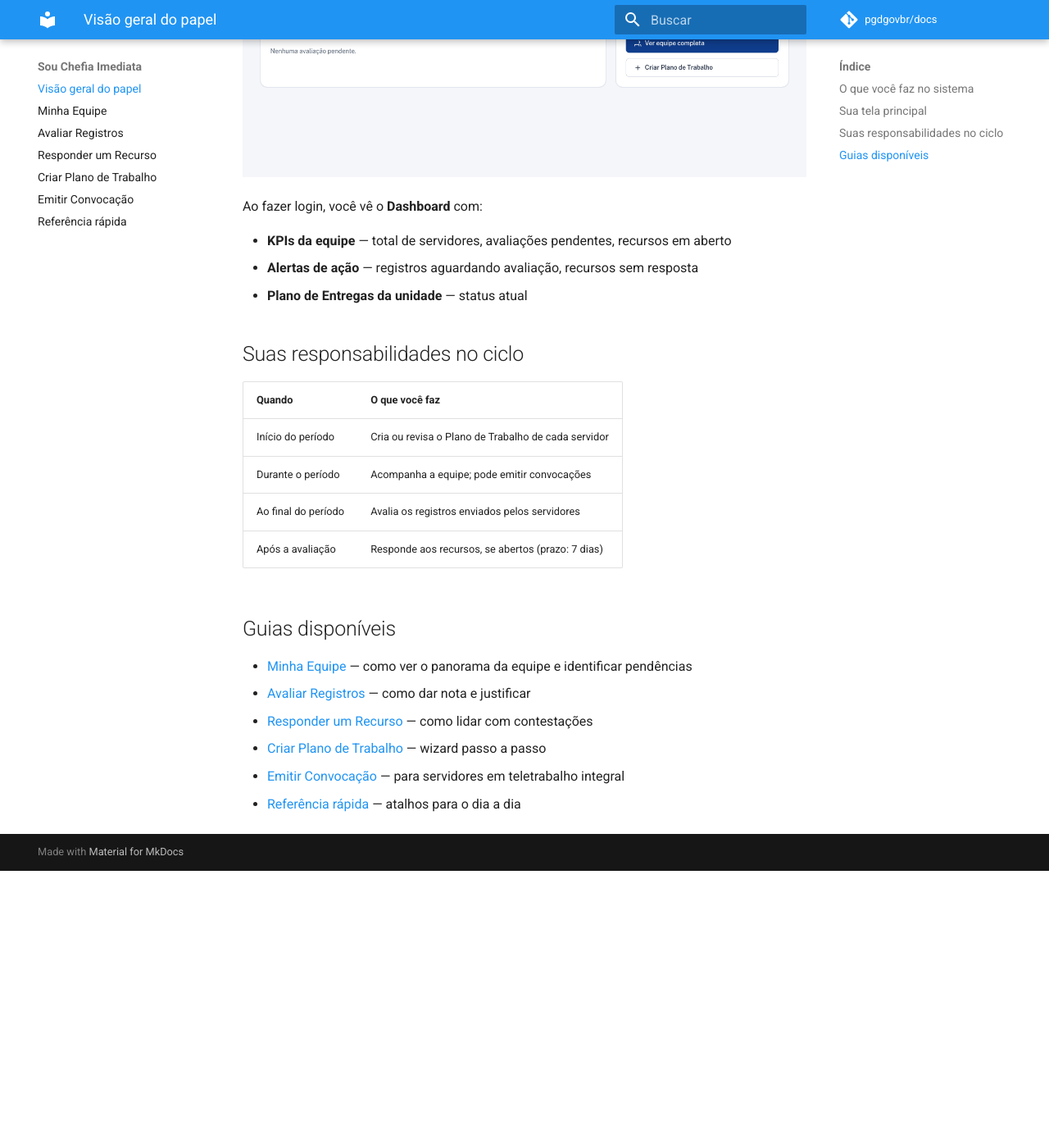
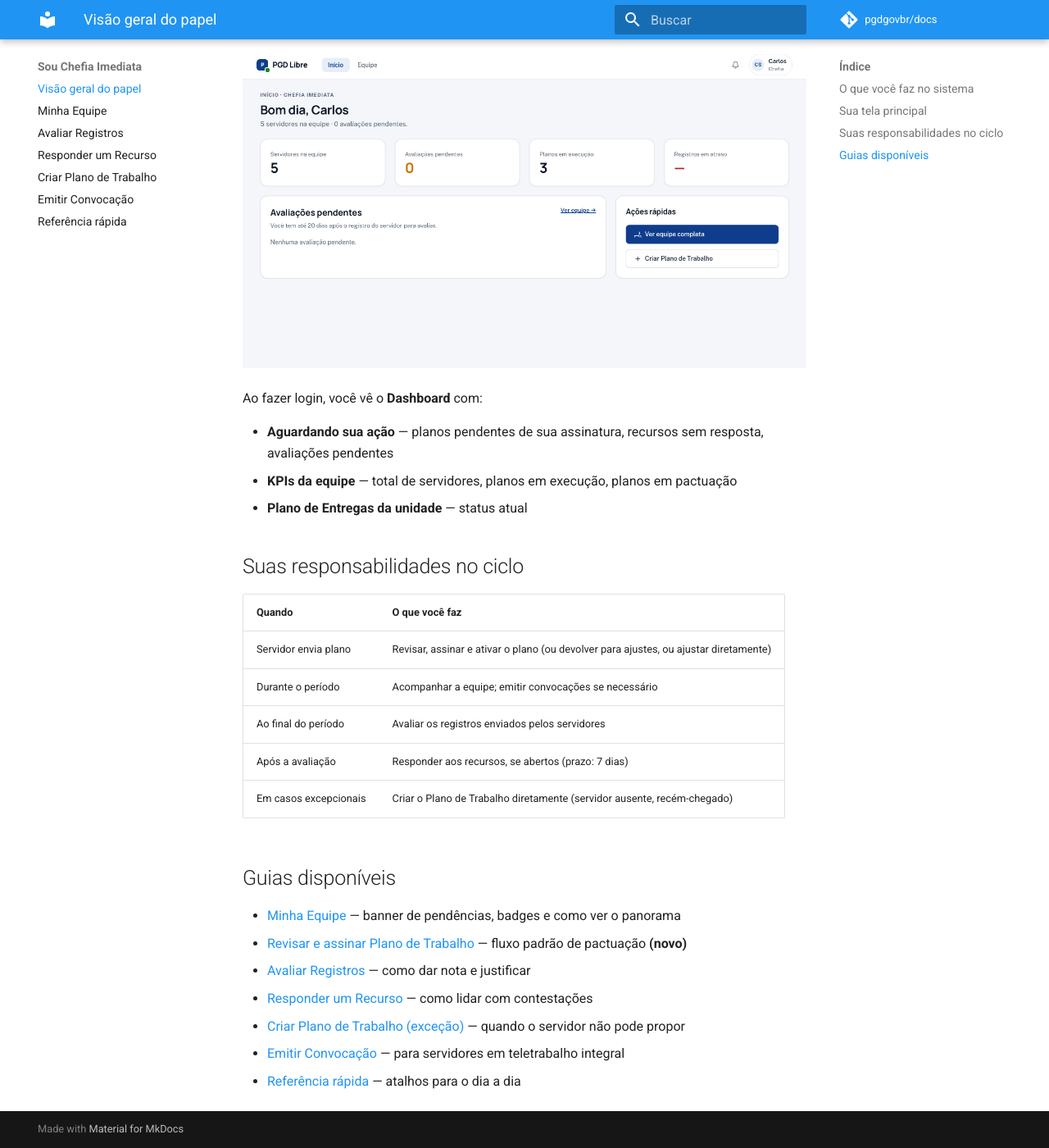
Before and after one commit to pgdgovbr/docs, an MkDocs documentation site: the page built from docs/chefia/visao-geral.md, in a window 1280 px wide and 1400 px high, scrolled down 1449 px. Shown: the whole window at 82% size. Built offline with MkDocs 1.6.1 and Material for MkDocs 9.7.7, drawn with Linux system fonts in a browser that asks for light colours; comment, search, counter and statistics services are not loaded; before the commit the page ends 2511 px from its top, so only the background shows below that; some of the changed text lies outside the part shown.

Commit message:
docs(chefia): adicionar revisar-plano, renomear criar-plano para excecao, atualizar minha-equipe/visao-geral
- Nova pagina chefia/revisar-plano.md (fluxo padrao: revisar, assinar, devolver, ajustar)
- Renomeada chefia/criar-plano.md -> chefia/criar-plano-excecao.md com aviso destacado e passo 0
- visao-geral: diagrama com servidor propoe -> chefia revisa; tabela de responsabilidades atualizada
- minha-equipe: banner consolidado de pendencias, badges V2 (aguardando assinatura, voce ajustou, rascunho)
- referencia-rapida: acoes de revisar/ajustar e status V2

Co-Authored-By: Claude Opus 4.7 (1M context) <noreply@anthropic.com>

````diff
--- a/docs/chefia/visao-geral.md
+++ b/docs/chefia/visao-geral.md
@@ -1,17 +1,19 @@
 # Visão geral — Chefia Imediata
 
-Como chefia imediata, você gerencia sua equipe direta no PGD: cria os planos de trabalho, avalia os registros mensais e responde aos recursos.
+Como chefia imediata, você acompanha sua equipe direta no PGD: **revisa e assina os Planos de Trabalho propostos pelos servidores**, avalia os registros mensais e responde aos recursos. Criar o PT diretamente passa a ser caso de exceção.
 
 ## O que você faz no sistema
 
 ```mermaid
 graph TD
-    A[Criar Plano de<br/>Trabalho para o servidor] --> B[Servidor executa<br/>e registra]
-    B --> C[Você avalia o<br/>registro com nota 1–5]
-    C --> D{Servidor<br/>contestou?}
-    D -->|Não| E[Período encerrado]
-    D -->|Sim| F[Você responde<br/>ao recurso]
-    F --> E
+    A[Servidor propõe<br/>Plano de Trabalho] --> B[Você revisa<br/>e assina]
+    B --> C[Plano em execução]
+    C --> D[Servidor registra]
+    D --> E[Você avalia<br/>com nota 1–5]
+    E --> F{Servidor<br/>contestou?}
+    F -->|Não| G[Período encerrado]
+    F -->|Sim| H[Você responde<br/>ao recurso]
+    H --> G
 ```
 
 ## Sua tela principal
@@ -20,24 +22,26 @@ graph TD
 
 Ao fazer login, você vê o **Dashboard** com:
 
-- **KPIs da equipe** — total de servidores, avaliações pendentes, recursos em aberto
-- **Alertas de ação** — registros aguardando avaliação, recursos sem resposta
+- **Aguardando sua ação** — planos pendentes de sua assinatura, recursos sem resposta, avaliações pendentes
+- **KPIs da equipe** — total de servidores, planos em execução, planos em pactuação
 - **Plano de Entregas da unidade** — status atual
 
 ## Suas responsabilidades no ciclo
 
 | Quando | O que você faz |
 |---|---|
-| Início do período | Cria ou revisa o Plano de Trabalho de cada servidor |
-| Durante o período | Acompanha a equipe; pode emitir convocações |
-| Ao final do período | Avalia os registros enviados pelos servidores |
-| Após a avaliação | Responde aos recursos, se abertos (prazo: 7 dias) |
+| Servidor envia plano | Revisar, assinar e ativar o plano (ou devolver para ajustes, ou ajustar diretamente) |
+| Durante o período | Acompanhar a equipe; emitir convocações se necessário |
+| Ao final do período | Avaliar os registros enviados pelos servidores |
+| Após a avaliação | Responder aos recursos, se abertos (prazo: 7 dias) |
+| Em casos excepcionais | Criar o Plano de Trabalho diretamente (servidor ausente, recém-chegado) |
 
 ## Guias disponíveis
 
-- [Minha Equipe](minha-equipe.md) — como ver o panorama da equipe e identificar pendências
+- [Minha Equipe](minha-equipe.md) — banner de pendências, badges e como ver o panorama
+- [Revisar e assinar Plano de Trabalho](revisar-plano.md) — fluxo padrão de pactuação **(novo)**
 - [Avaliar Registros](avaliar-registros.md) — como dar nota e justificar
 - [Responder um Recurso](responder-recurso.md) — como lidar com contestações
-- [Criar Plano de Trabalho](criar-plano.md) — wizard passo a passo
+- [Criar Plano de Trabalho (exceção)](criar-plano-excecao.md) — quando o servidor não pode propor
 - [Emitir Convocação](emitir-convocacao.md) — para servidores em teletrabalho integral
 - [Referência rápida](referencia-rapida.md) — atalhos para o dia a dia
````
Also changed, not shown: docs/chefia/criar-plano-excecao.md (+48 -14 lines), docs/chefia/minha-equipe.md (+21 -8 lines), docs/chefia/referencia-rapida.md (+14 -5 lines), docs/chefia/revisar-plano.md (added, +100 -0 lines).
